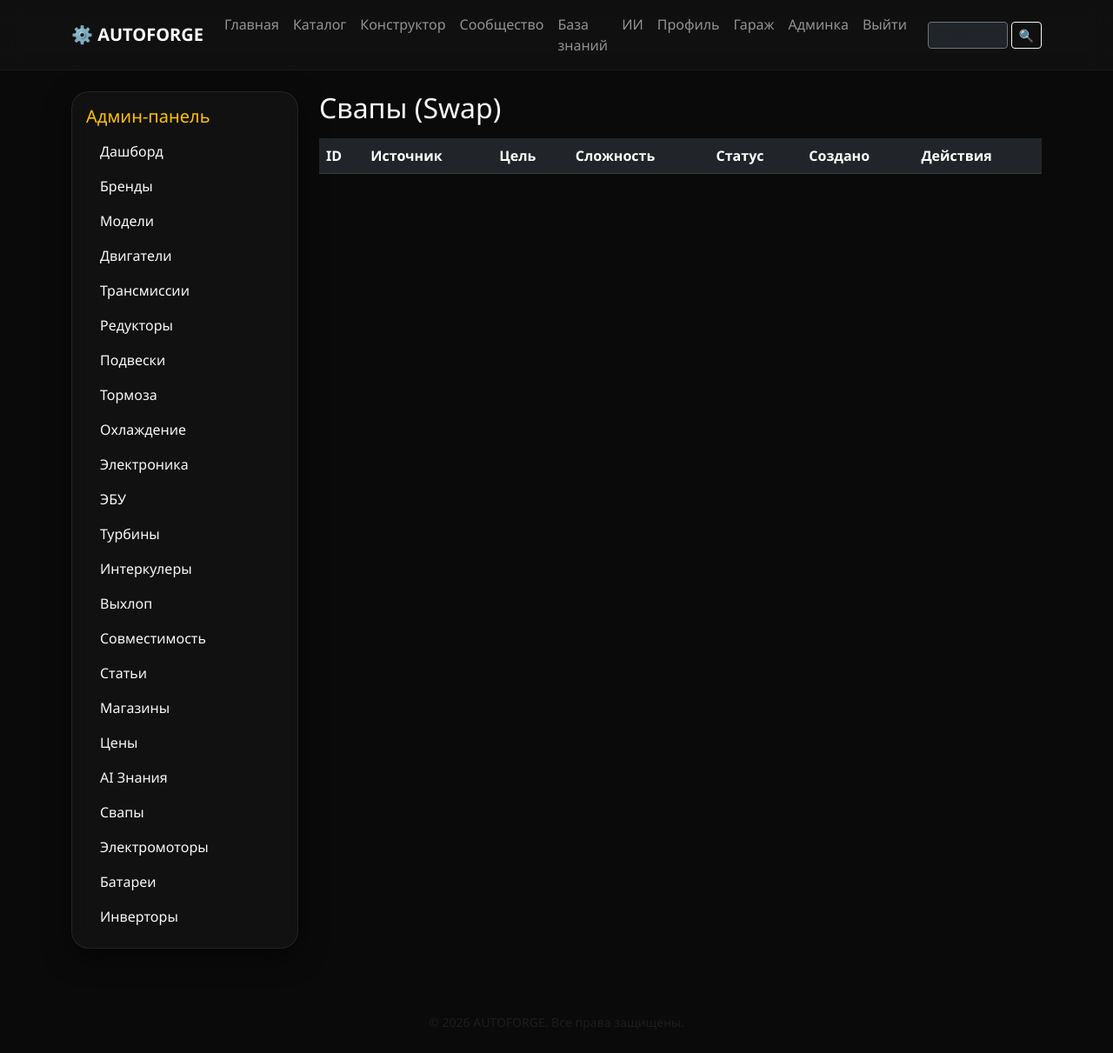
After one commit to Eugene-lord/AutoForges, a Flask app: page /admin/swaps in a window 1280 px wide. The commit adds this page. Shown: the whole page at 87% size. Run offline with Flask 3, Linux system fonts and the light colour scheme; a user stored in the database is signed in; lists and menus that the app fills with data are empty.

Commit message:
Add AI knowledge queue to admin

```diff
--- a/routes/admin.py
+++ b/routes/admin.py
@@ -4,6 +4,8 @@ from models import (db, Brand, Model, Engine, Transmission, Differential,
                     Suspension, Brake, Cooling, Electronics, ECU, Turbo,
                     Intercooler, Exhaust, Compatibility, Article, Shop, ShopLink, ElectricMotor, Battery, Inverter)
 from functools import wraps
+from datetime import datetime
+from models import KnowledgeItem, Swap
 
 admin_bp = Blueprint('admin', __name__, url_prefix='/admin')
 
@@ -938,3 +940,63 @@ def delete_inverter(id):
     db.session.commit()
     flash('Инвертор удалён', 'info')
     return redirect(url_for('admin.list_inverters'))
+
+# ---------- AI KNOWLEDGE QUEUE ----------
+@admin_bp.route('/knowledge-items')
+@admin_required
+def list_knowledge_items():
+    items = KnowledgeItem.query.order_by(KnowledgeItem.created_at.desc()).all()
+    return render_template('admin/list_knowledge_items.html', items=items)
+
+@admin_bp.route('/knowledge-items/<int:id>/set-status', methods=['POST'])
+@admin_required
+def set_knowledge_status(id):
+    item = KnowledgeItem.query.get_or_404(id)
+    new_status = request.form.get('status')
+    if new_status in ['VERIFIED', 'REJECTED', 'REVIEW_REQUIRED', 'AI_GENERATED']:
+        item.status = new_status
+        if new_status == 'VERIFIED':
+            item.verified_by = current_user.id
+            item.verified_at = datetime.utcnow()
+        db.session.commit()
+        flash('Статус обновлён.', 'success')
+    return redirect(url_for('admin.list_knowledge_items'))
+
+@admin_bp.route('/knowledge-items/<int:id>/delete', methods=['POST'])
+@admin_required
+def delete_knowledge_item(id):
+    item = KnowledgeItem.query.get_or_404(id)
+    db.session.delete(item)
+    db.session.commit()
+    flash('Запись удалена.', 'info')
+    return redirect(url_for('admin.list_knowledge_items'))
+
+# ---------- SWAPS ----------
+@admin_bp.route('/swaps')
+@admin_required
+def list_swaps():
+    swaps = Swap.query.order_by(Swap.created_at.desc()).all()
+    return render_template('admin/list_swaps.html', swaps=swaps)
+
+@admin_bp.route('/swaps/<int:id>/set-status', methods=['POST'])
+@admin_required
+def set_swap_status(id):
+    swap = Swap.query.get_or_404(id)
+    new_status = request.form.get('status')
+    if new_status in ['VERIFIED', 'REJECTED', 'REVIEW_REQUIRED', 'AI_GENERATED']:
+        swap.status = new_status
+        if new_status == 'VERIFIED':
+            swap.verified_by = current_user.id
+            swap.verified_at = datetime.utcnow()
+        db.session.commit()
+        flash('Статус свапа обновлён.', 'success')
+    return redirect(url_for('admin.list_swaps'))
+
+@admin_bp.route('/swaps/<int:id>/delete', methods=['POST'])
+@admin_required
+def delete_swap(id):
+    swap = Swap.query.get_or_404(id)
+    db.session.delete(swap)
+    db.session.commit()
+    flash('Свап удалён.', 'info')
+    return redirect(url_for('admin.list_swaps'))
--- a/templates/admin/base_admin.html
+++ b/templates/admin/base_admin.html
@@ -23,6 +23,8 @@
                 <li class="nav-item"><a class="nav-link text-light" href="{{ url_for('admin.list_articles') }}">Статьи</a></li>
                 <li class="nav-item"><a class="nav-link text-light" href="{{ url_for('admin.list_shops') }}">Магазины</a></li>
                 <li class="nav-item"><a class="nav-link text-light" href="{{ url_for('admin.list_shoplinks') }}">Цены</a></li>
+                <li class="nav-item"><a class="nav-link text-light" href="{{ url_for('admin.list_knowledge_items') }}">AI Знания</a></li>
+                <li class="nav-item"><a class="nav-link text-light" href="{{ url_for('admin.list_swaps') }}">Свапы</a></li>
                 <!-- Новые пункты -->
                 <li class="nav-item"><a class="nav-link text-light" href="{{ url_for('admin.list_electric_motors') }}">Электромоторы</a></li>
                 <li class="nav-item"><a class="nav-link text-light" href="{{ url_for('admin.list_batteries') }}">Батареи</a></li>
--- /dev/null
+++ b/templates/admin/list_swaps.html
@@ -0,0 +1,46 @@
+{% extends 'admin/base_admin.html' %}
+{% block admin_content %}
+<h2 class="text-light mb-3">Свапы (Swap)</h2>
+<table class="table table-dark table-striped">
+    <thead>
+        <tr>
+            <th>ID</th>
+            <th>Источник</th>
+            <th>Цель</th>
+            <th>Сложность</th>
+            <th>Статус</th>
+            <th>Создано</th>
+            <th>Действия</th>
+        </tr>
+    </thead>
+    <tbody>
+        {% for swap in swaps %}
+        <tr>
+            <td>{{ swap.id }}</td>
+            <td>{{ swap.source_vehicle_model_id }} / {{ swap.source_component_type }} #{{ swap.source_component_id }}</td>
+            <td>{{ swap.target_component_type }} #{{ swap.target_component_id }}</td>
+            <td>{{ swap.difficulty }}/10</td>
+            <td>{{ swap.status }}</td>
+            <td>{{ swap.created_at.strftime('%d.%m.%Y %H:%M') }}</td>
+            <td>
+                {% if swap.status != 'VERIFIED' %}
+                <form method="POST" action="{{ url_for('admin.set_swap_status', id=swap.id) }}" style="display:inline">
+                    <input type="hidden" name="status" value="VERIFIED">
+                    <button type="submit" class="btn btn-sm btn-success">✓</button>
+                </form>
+                {% endif %}
+                {% if swap.status != 'REJECTED' %}
+                <form method="POST" action="{{ url_for('admin.set_swap_status', id=swap.id) }}" style="display:inline">
+                    <input type="hidden" name="status" value="REJECTED">
+                    <button type="submit" class="btn btn-sm btn-danger">✕</button>
+                </form>
+                {% endif %}
+                <form method="POST" action="{{ url_for('admin.delete_swap', id=swap.id) }}" style="display:inline">
+                    <button type="submit" class="btn btn-sm btn-outline-danger">🗑️</button>
+                </form>
+            </td>
+        </tr>
+        {% endfor %}
+    </tbody>
+</table>
+{% endblock %}
```
Also changed, not shown: templates/admin/list_knowledge_items.html (added, +48 -0 lines).
